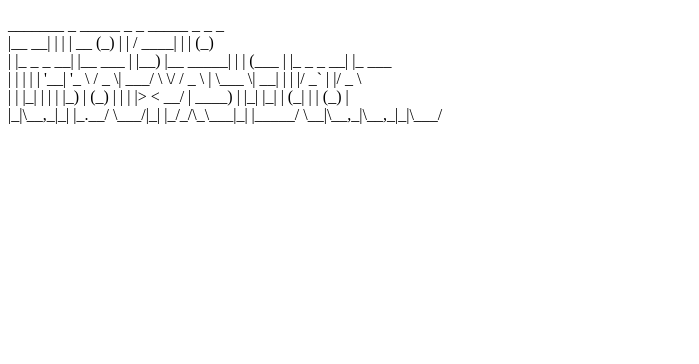
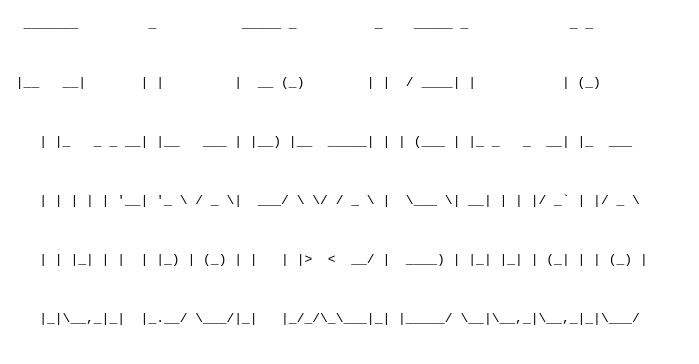
Before and after one commit to devc0/TurboPixel, a plain HTML site: page index.html in a window 1280 px wide. Shown: the whole page, without its empty margins (0-699 px from the left). Drawn offline with Linux system fonts and the light colour scheme.

Commit message:
Update index.html

```diff
--- a/index.html
+++ b/index.html
@@ -5,12 +5,12 @@
   </head>
   <body>
     <p>
-<span>  _______         _           _____ _          _    _____ _             _ _       </span><br/>
-<span> |__   __|       | |         |  __ (_)        | |  / ____| |           | (_)      </span><br/>
-<span>    | |_   _ _ __| |__   ___ | |__) |__  _____| | | (___ | |_ _   _  __| |_  ___  </span><br/>
-<span>    | | | | | '__| '_ \ / _ \|  ___/ \ \/ / _ \ |  \___ \| __| | | |/ _` | |/ _ \ </span><br/>
-<span>    | | |_| | |  | |_) | (_) | |   | |>  <  __/ |  ____) | |_| |_| | (_| | | (_) |</span><br/>
-<span>    |_|\__,_|_|  |_.__/ \___/|_|   |_/_/\_\___|_| |_____/ \__|\__,_|\__,_|_|\___/ </span><br/>
+<pre>  _______         _           _____ _          _    _____ _             _ _       </pre><br/>
+<pre> |__   __|       | |         |  __ (_)        | |  / ____| |           | (_)      </pre><br/>
+<pre>    | |_   _ _ __| |__   ___ | |__) |__  _____| | | (___ | |_ _   _  __| |_  ___  </pre><br/>
+<pre>    | | | | | '__| '_ \ / _ \|  ___/ \ \/ / _ \ |  \___ \| __| | | |/ _` | |/ _ \ </pre><br/>
+<pre>    | | |_| | |  | |_) | (_) | |   | |>  <  __/ |  ____) | |_| |_| | (_| | | (_) |</pre><br/>
+<pre>    |_|\__,_|_|  |_.__/ \___/|_|   |_/_/\_\___|_| |_____/ \__|\__,_|\__,_|_|\___/ </pre><br/>
     </p>
   </body>
 </html>
```
